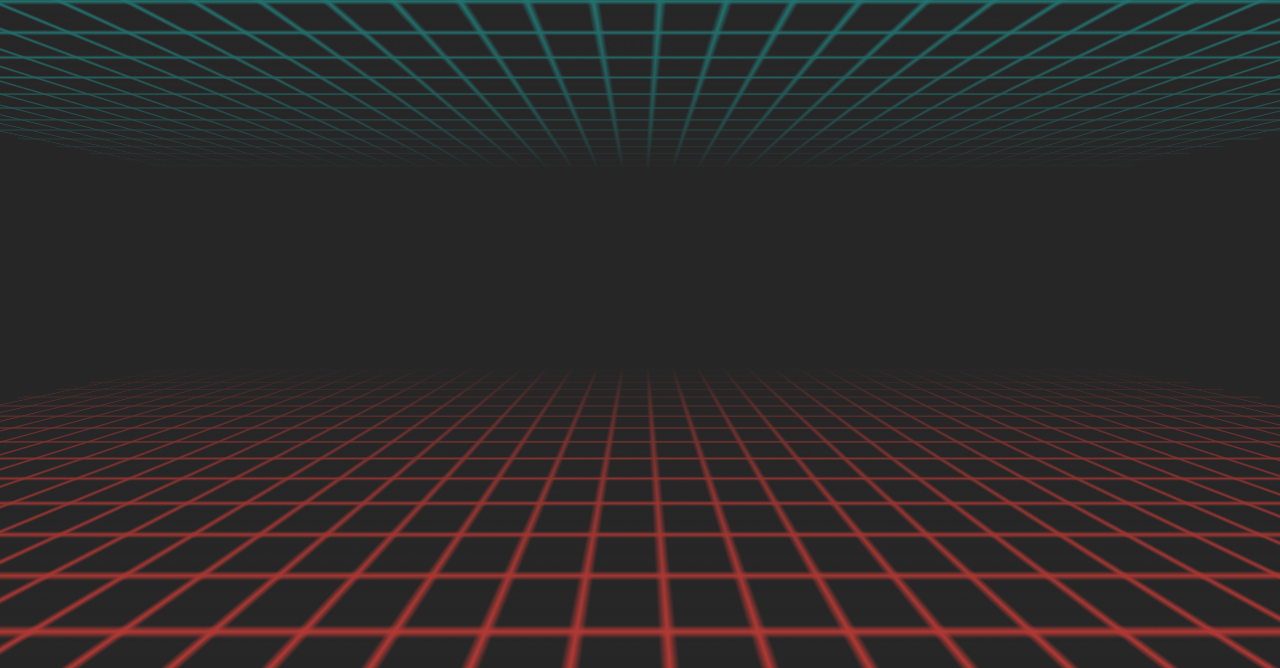
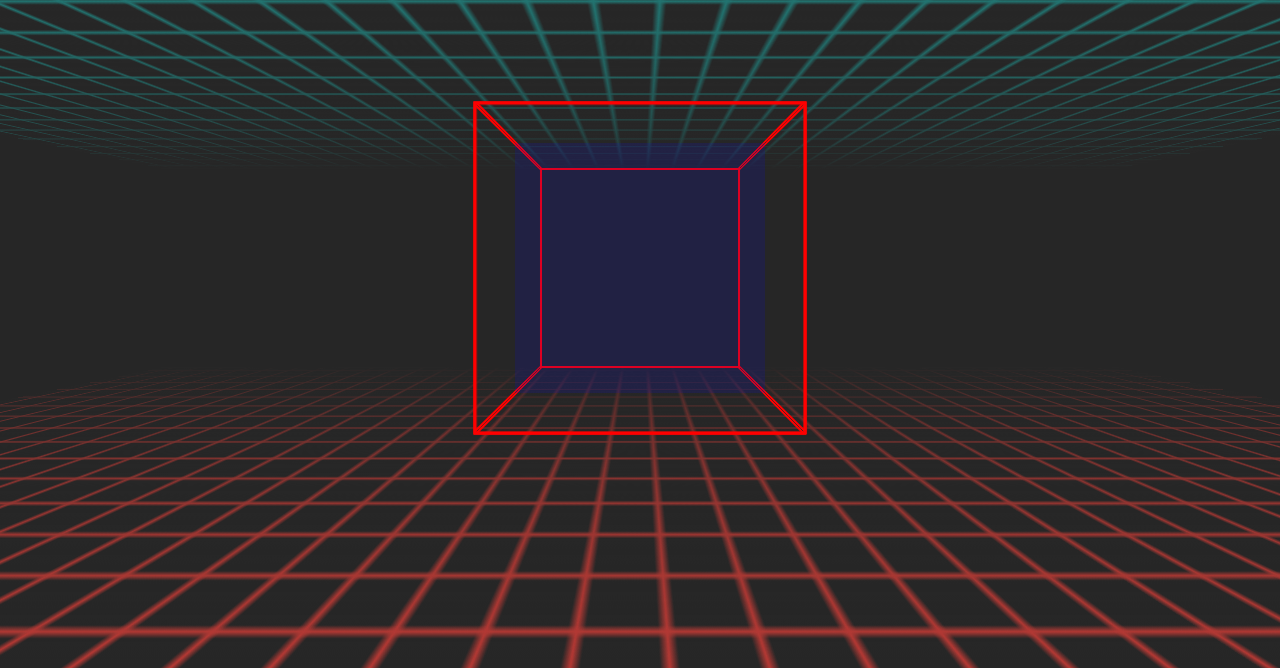
Before and after one commit to SubZtep/nft, a plain HTML site: page 1_accustic/index.html in a window 1280 px wide. Shown: the part 132-800 px from the top of the page. Drawn offline with Linux system fonts and the light colour scheme.

Commit message:
add cube

```diff
--- a/1_accustic/gui-css-vars.mjs
+++ b/1_accustic/gui-css-vars.mjs
@@ -4,7 +4,7 @@ const strTrim = str => str.trim()
 const splitCssVar = val => {
   const [name, value] = val.split(":").map(strTrim)
 
-  if (value.startsWith("calc")) return
+  if (value.startsWith("calc") || value.startsWith("var")) return
 
   const num = Number.parseFloat(value)
   if (Number.isNaN(num)) {
--- a/1_accustic/index.html
+++ b/1_accustic/index.html
@@ -11,8 +11,19 @@
     <div class="container">
       <div class="scene top matrix"></div>
       <div class="scene top shadow"></div>
+
       <div class="scene bottom matrix"></div>
       <div class="scene bottom shadow"></div>
+
+
+      <div class="cube">
+        <div class="front"></div>
+        <div class="back"></div>
+        <div class="right"></div>
+        <div class="left"></div>
+        <div class="top"></div>
+        <div class="bottom"></div>
+      </div>
     </div>
 
     <script type="text/javascript" src="dat.gui.min.js"></script>
--- a/1_accustic/style.css
+++ b/1_accustic/style.css
@@ -14,7 +14,7 @@ body {
   box-sizing: border-box;
 }
 
-@keyframes sidebgbottom {
+@keyframes matrix-bg-bottom {
   from {
     background-position: 0 0;
   }
@@ -23,12 +23,21 @@ body {
   }
 }
 
-@keyframes sidebgtop {
+@keyframes matrix-bg-top {
   from {
     background-position: 0 0;
   }
   to {
     background-position: 0 calc(0px - var(--scene-edge));
+  }
+}
+
+@keyframes cube-move {
+  from {
+    transform: translateZ(-500px);
+  }
+  to {
+    transform: translateZ(1000px);
   }
 }
 
@@ -57,6 +66,8 @@ body {
   transform-style: preserve-3d;
   position: absolute;
   perspective: 500px;
+
+  align-items: center;
 }
 
 .scene {
@@ -69,7 +80,7 @@ body {
   top: 0;
   transform-origin: top;
   transform: rotateX(calc(var(--scene-angle) * -1));
-  animation-name: sidebgtop;
+  animation-name: matrix-bg-top;
   --matrix-color: var(--top-color);
 }
 
@@ -82,7 +93,7 @@ body {
   bottom: 0;
   transform-origin: bottom;
   transform: rotateX(var(--scene-angle));
-  animation-name: sidebgbottom;
+  animation-name: matrix-bg-bottom;
   --matrix-color: var(--bottom-color);
 }
 
@@ -112,3 +123,63 @@ body {
   animation-timing-function: linear;
   animation-iteration-count: infinite;
 }
+
+.cube {
+  --size: 200px;
+  --z: 100px;
+  --rot: 0deg;
+  --half-size: calc(var(--size) / 2);
+
+  width: var(--size);
+  height: var(--size);
+  background-color: #00f2;
+
+  /* position: absolute; */
+  transform-style: preserve-3d;
+  /* transform-origin: center center; */
+
+  transform: translateZ(var(--z)) rotate3d(1, 1, 1, var(--rot));
+  /* animation-name: cube-move; */
+  animation-duration: 2s;
+  animation-timing-function: linear;
+  animation-iteration-count: infinite;
+
+  /* transform:
+    translate(calc(0px - var(--half-size)), calc(0px - var(--half-size)))
+    rotateX(var(--rotate-x-deg))
+    rotateY(var(--rotate-y-deg))
+    rotateZ(var(--rotate-z-deg)); */
+}
+
+.cube > div {
+  position: absolute;
+  width: var(--size);
+  height: var(--size);
+  /* backface-visibility: visible; */
+  /* border: var(--border-width-px) solid #666; */
+  border: 2px solid red;
+}
+
+
+.cube > .front {
+  /* transform: rotateY(0deg) translateZ(calc(var(--half-size) + var(--border-width-px))); */
+  /* border-color: red; */
+  transform: rotateY(0deg) translateZ(var(--half-size));
+}
+.cube > .right {
+  /* transform: rotateY(90deg) translateZ(calc(var(--half-size) + var(--border-width-px))); */
+  transform: rotateY(90deg) translateZ(var(--half-size));
+}
+.cube > .back {
+  transform: rotateY(180deg) translateZ(var(--half-size));
+}
+.cube > .left {
+  transform: rotateY(-90deg) translateZ(var(--half-size));
+}
+.cube > .top {
+  /* transform: rotateX(90deg) translateZ(calc(var(--half-size) + var(--border-width-px))); */
+  transform: rotateX(90deg) translateZ(var(--half-size));
+}
+.cube > .bottom {
+  transform: rotateX(-90deg) translateZ(var(--half-size));
+}
```
